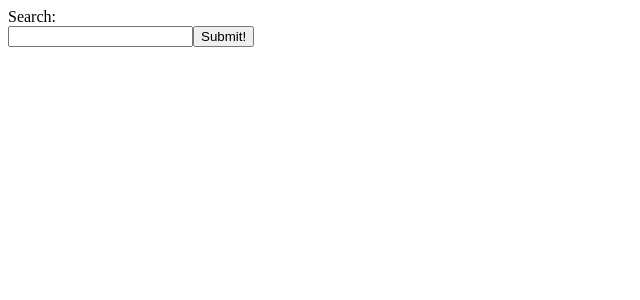
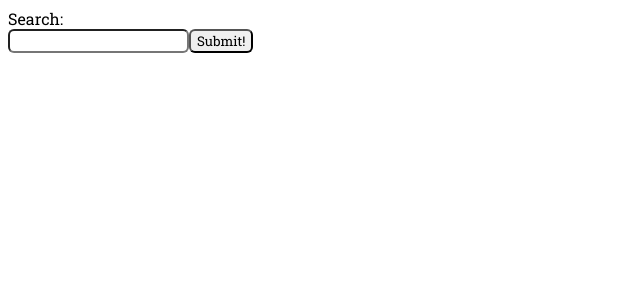
Before and after one commit to sophiebaud11/ll_thirdreactlab, a React (Create React App) app: page / in a window 1280 px wide. Shown: the top 300 px of the page, without its empty margins (0-640 px from the left). Built offline with nearby package versions, Linux system fonts and the light colour scheme.

Commit message:
prelim styling

```diff
--- a/public/index.html
+++ b/public/index.html
@@ -24,6 +24,7 @@
       work correctly both with client-side routing and a non-root public URL.
       Learn how to configure a non-root public URL by running `npm run build`.
     -->
+    <link href="https://fonts.googleapis.com/css?family=Montserrat|Roboto+Slab&display=swap" rel="stylesheet">
     <title>React App</title>
   </head>
   <body>
--- a/src/App.js
+++ b/src/App.js
@@ -12,14 +12,14 @@ export default function App() {
   const [commentValue, setComment] = useState('')
   const [commentArray, setArray] = useState([])
   const [likeValue, setLike] = useState(0)
-  const [timeStamp, setTimeStamp] = useState(0)
+  const [timeStamp, setTimeStamp] = useState(null)
   const [showCommentForm, setCommentForm] = useState(false)
 
   console.log(timeStamp)
 // add show form state
   function sendData(searchValue) {
     setId(searchValue)
-    setShowForm(false)
+    // setShowForm(false)
   }
   function addLike() {
     setLike(likeValue + 1)
@@ -30,34 +30,29 @@ export default function App() {
     setCommentForm(false)
   }
 
-  if (showForm === true) {
-    return (
-      <div>
-        Search:
-        <Search onSearchSubmit={sendData} />
-      </div>
-
-    )
-  }
-  else {
   return (
     <>
       <div style={p1}>
         <div style={p2}>
-          <div>
+        Search:
+        <Search sendData={sendData} />
+      {idValue &&
+        <>
           <Video idValue={idValue} setTimeStamp={setTimeStamp} setCommentForm={setCommentForm}/>
-          </div>
-          <div>
           <Response setShowForm={setShowForm}  addLike={addLike}/>
-          </div>
-          {timeStamp && showCommentForm && <div><Comment timeStamp={timeStamp} onCommentSubmit={onCommentSubmit} commentValue={commentValue} setComment={setComment}/></div>}
+        </>
+      }
+      {(timeStamp && showCommentForm) &&
+        <Comment timeStamp={timeStamp} onCommentSubmit={onCommentSubmit} commentValue={commentValue} setComment={setComment}/>
+      }
       </div>
       <div style={p3}>
+      {idValue &&
         <Panel likeValue={likeValue} commentArray={commentArray}/>
+      }
       </div>
     </div>
+
     </>
     )
   }
-
-   }
--- a/src/Comment.js
+++ b/src/Comment.js
@@ -1,4 +1,5 @@
 import React, { useState } from 'react'
+import { buttonStyle, inputStyle} from './styles.js'
 
 // add a log of the timestamp, and a showcommentform state to reset the form
 
@@ -11,9 +12,9 @@ export default function Comment (props) {
         <label>
           Leave a comment:
         </label>
-        <input type="text" value={commentValue}  onChange={e => setComment(e.target.value)}></input>
+        <input style={inputStyle} type="text" value={commentValue}  onChange={e => setComment(e.target.value)}></input>
       </form>
-      <button onClick={() => onCommentSubmit(timeStamp)}>Submit!</button>
+      <button style={buttonStyle} onClick={() => onCommentSubmit(timeStamp)}>Submit!</button>
     </div>
     </>
   )
--- a/src/Panel.js
+++ b/src/Panel.js
@@ -1,4 +1,5 @@
-import React from 'react';
+import React from 'react'
+import { commentStyle, panelStyle } from './styles.js'
 
 export default function Panel({ likeValue, commentArray }) {
 
@@ -8,14 +9,12 @@ export default function Panel({ likeValue, commentArray }) {
 
   return (
     <>
-    <h1>Likes:</h1>
-    <p> {likeValue}</p>
-    <h1>Comments: </h1>
-    {commentsList}
+    <div style = {panelStyle}>
+      <h2>Likes:</h2>
+      <p>{likeValue}</p>
+      <h2>Comments: </h2>
+      <p style={commentStyle}>{commentsList}</p>
+    </div>
     </>
     )
 }
-// {commentArray && <div>
-//   {commentArray.map((item,i) => <p key={i}>{commentArray[i]}</p>)}
-// </div>}
-// {!commentArray && <p>No comments yet!</p>}
--- a/src/Play.js
+++ b/src/Play.js
@@ -1,9 +1,10 @@
 import React, { useState } from 'react'
+import { buttonStyle } from './styles.js'
 
 export default function Play (props) {
   const { player, setTimeStamp, setCommentForm } = props
   const [ playing, setPlaying ] = useState(false)
-  const buttonText = playing ? 'pause' : 'play'
+  const buttonText = playing ? 'Pause' : 'Play'
 
   function commentButton() {
     getTimestamp()
@@ -32,10 +33,10 @@ export default function Play (props) {
   return (
     <>
     <div>
-      <button onClick={playPause}>{buttonText}</button>
+      <button style={buttonStyle} onClick={playPause}>{buttonText}</button>
     </div>
     <div>
-      <button onClick={commentButton}>Leave a Comment</button>
+      <button style={buttonStyle} onClick={commentButton}>Leave a Comment</button>
     </div>
     </>
 
--- a/src/Response.js
+++ b/src/Response.js
@@ -1,17 +1,16 @@
 import React, { useState } from 'react'
 import like from './like.png'
+import { buttonStyle } from './styles.js'
 
 export default function Response({ setShowForm, addLike }) {
 
   return (
     <>
     <div>
-      <button onClick={() => setShowForm(true)}>Back</button>
+      <button style={buttonStyle} onClick={() => setShowForm(true)}>Back</button>
     </div>
     <div>
-      <button onClick={() => addLike()}><img src={like} width="20px" alt="like"/>Like!</button>
-    </div>
-    <div>
+      <button style={buttonStyle} onClick={() => addLike()}><img src={like} width="20px" alt="like"/>Like!</button>
     </div>
     </>
  )
--- a/src/Search.js
+++ b/src/Search.js
@@ -1,12 +1,14 @@
-import React, { useState } from 'react';
+import React, { useState } from 'react'
+import { buttonStyle, inputStyle } from './styles.js'
 
-export default function Search({ onSearchSubmit }) {
+
+export default function Search({ sendData }) {
   const [searchValue, setSearch] = useState(null)
 
   return (
     <div>
-      <input type="text" onChange={e => setSearch(e.target.value)}></input>
-      <button onClick={() => onSearchSubmit(searchValue)}>Submit!</button>
+      <input style={inputStyle} type="text" onChange={e => setSearch(e.target.value)}></input>
+      <button style={buttonStyle} onClick={() => sendData(searchValue)}>Submit!</button>
     </div>
   )
 }
--- a/src/Video.js
+++ b/src/Video.js
@@ -17,8 +17,8 @@ export default function Video({ onPause, idValue, setTimeStamp, setCommentForm }
       (async () => {
          player.current = await new Player(container.current, {
             id: idValue,
-            width: '1000px',
-            height: '600px',
+            width: '500px',
+            height: '300px',
             controls: false,
             autoplay: false,
             muted: true
--- a/src/styles.js
+++ b/src/styles.js
@@ -1,13 +1,37 @@
 // add button cursor thing
 export const p1 = {
   display: "flex",
-  flexDirection: "row"
+  flexDirection: "row",
+  justifyContent: "spaceBetween",
+  fontFamily: "'Roboto Slab', serif",
 }
 export const p2 = {
   display: "flex",
-  flexDirection: "column"
+  flexDirection: "column",
+  justifyContent: "spaceBetween",
+  fontFamily: "'Roboto Slab', serif",
+
 }
 export const p3 = {
   display: "flex",
-  flexDirection: "column"
+  flexDirection: "column",
+  justifyContent: "spaceBetween",
+  fontFamily: "'Roboto Slab', serif",
 }
+
+export const buttonStyle = {
+  fontFamily: "'Roboto Slab', serif",
+  borderRadius: "6px"
+}
+export const commentStyle = {
+  fontFamily: "'Montserrat', sans-serif",
+
+}
+export const inputStyle = {
+  borderRadius: "6px",
+  fontFamily: "'Roboto Slab', serif"
+}
+export const panelStyle = {
+  marginTop: "20px",
+  marginLeft: "10px"
+}
```
Lines whose indentation alone changed are shown as unchanged.
